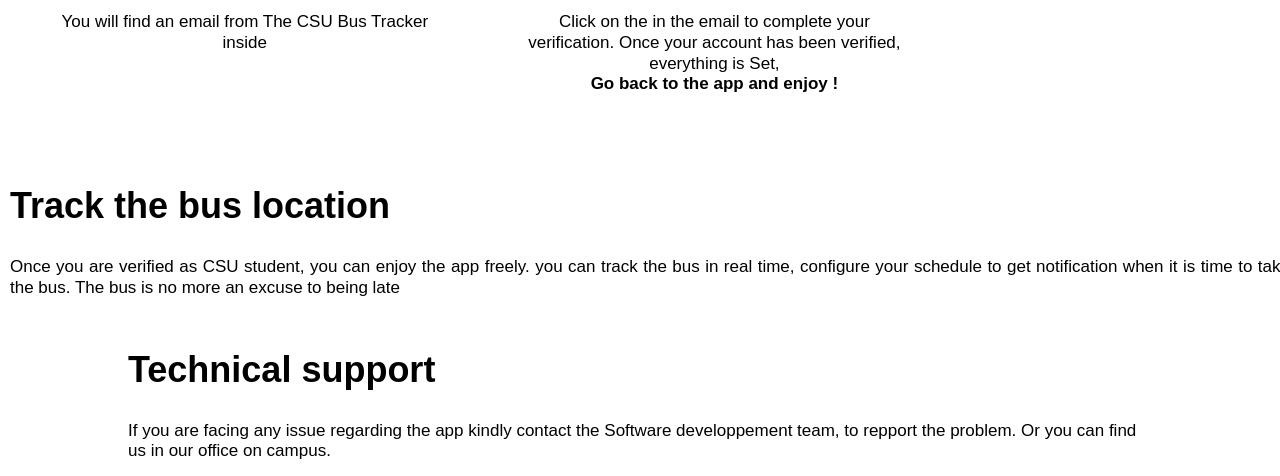
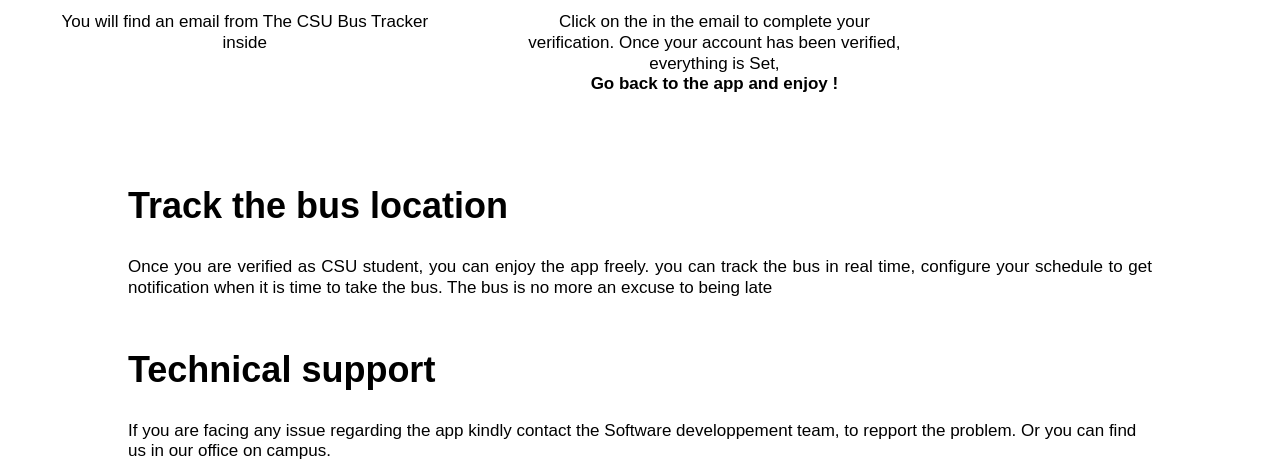
Before and after one commit to CSUdeveloppementTeam/CSU-Bus-Tracker, a website built with webpack: page index.html in a window 1280 px wide. Shown: the part 4121-4597 px from the top of the page. Built offline with nearby package versions, Linux system fonts and the light colour scheme; some packages are replaced by stand-ins of ours; no server answers; files whose address does not match are found by name.

Commit message:
last debug

```diff
--- a/css/homepage_style.css
+++ b/css/homepage_style.css
@@ -277,6 +277,9 @@
         font-size: 17px !important;
         line-height: 1.3rem;
     }
+    .ending_section {
+        width: 80%;
+    }
     .qr_section div img{
         height: 40vh;
     }
```
